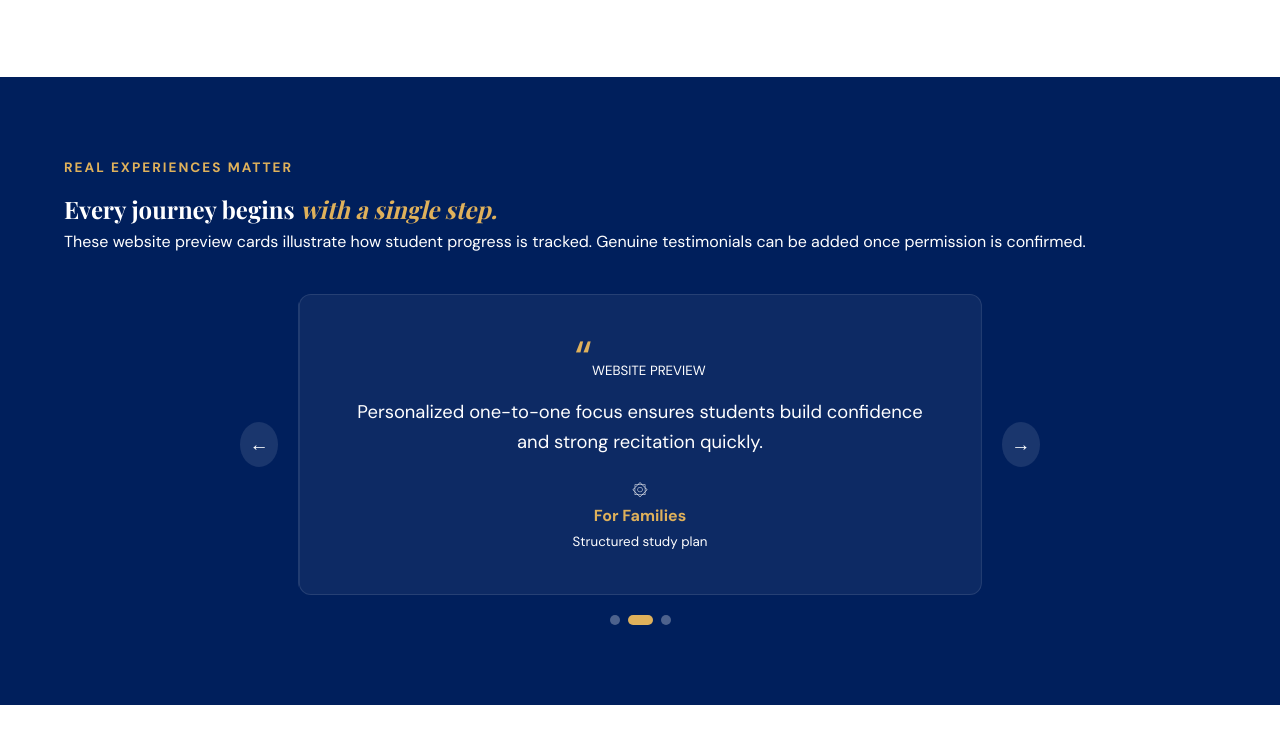
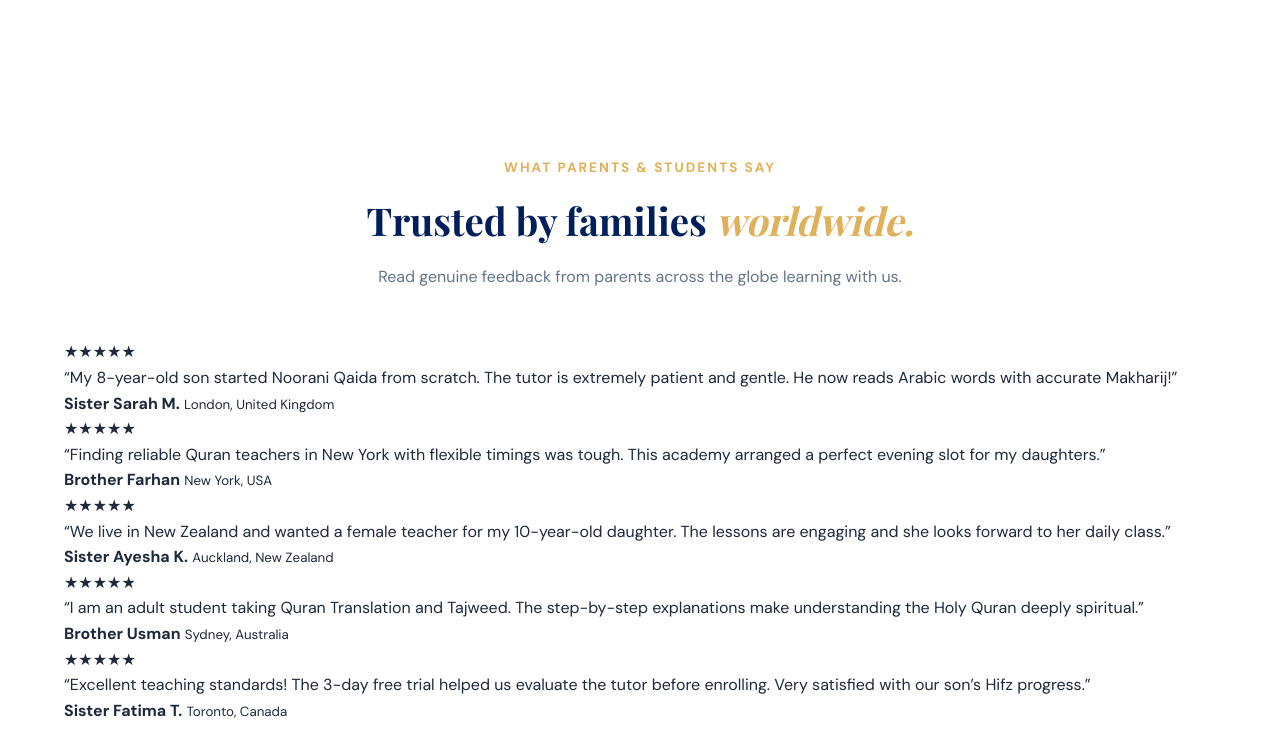
Before and after one commit to khurramabbasoffical/the-best-online-islamic-center, a plain HTML site: page index.html in a window 1280 px wide. Shown: the part 6060-6800 px from the top of the page. Drawn offline with nearby package versions, Linux system fonts and the light colour scheme.

Commit message:
Update index.html

```diff
--- a/index.html
+++ b/index.html
@@ -356,31 +356,61 @@
       </div>
     </section>
 
-    <!-- FEEDBACK SECTION -->
-    <section class="feedback section" id="feedback">
-      <div class="feedback-head reveal">
-        <div>
-          <div class="eyebrow">REAL EXPERIENCES MATTER</div>
-          <h2>Every journey begins <em>with a single step.</em></h2>
-        </div>
-        <p>These website preview cards illustrate how student progress is tracked. Genuine testimonials can be added once permission is confirmed.</p>
+<!-- REVIEWS & TESTIMONIALS SECTION (COMPACT CARDS) -->
+<section class="section reviews-section" id="feedback">
+  <div class="heading reveal">
+    <div class="eyebrow">WHAT PARENTS & STUDENTS SAY</div>
+    <h2>Trusted by families <em>worldwide.</em></h2>
+    <p>Read genuine feedback from parents across the globe learning with us.</p>
+  </div>
+
+  <div class="reviews-grid">
+    <article class="review-card reveal">
+      <div class="stars">★★★★★</div>
+      <p>“My 8-year-old son started Noorani Qaida from scratch. The tutor is extremely patient and gentle. He now reads Arabic words with accurate Makharij!”</p>
+      <div class="reviewer-info">
+        <b>Sister Sarah M.</b>
+        <small>London, United Kingdom</small>
       </div>
-      <div class="slider">
-        <button id="prev" aria-label="Previous feedback card">←</button>
-        <div class="review-window">
-          <div class="review-track" id="track">
-            <article class="review"><span class="quote">“</span><small>WEBSITE PREVIEW</small><p>A welcoming and structured environment to begin your personal Quran learning journey.</p><div class="person"><span>✦</span><b>For New Learners</b><small>Introductory experience</small></div></article>
-            <article class="review"><span class="quote">“</span><small>WEBSITE PREVIEW</small><p>Personalized one-to-one focus ensures students build confidence and strong recitation quickly.</p><div class="person"><span>۞</span><b>For Families</b><small>Structured study plan</small></div></article>
-            <article class="review"><span class="quote">“</span><small>WEBSITE PREVIEW</small><p>Flexible schedules allow adults and working professionals to study seamlessly around busy routines.</p><div class="person"><span>☾</span><b>For Adult Students</b><small>Flexible study track</small></div></article>
-          </div>
-        </div>
-        <button id="next" aria-label="Next feedback card">→</button>
+    </article>
+
+    <article class="review-card reveal">
+      <div class="stars">★★★★★</div>
+      <p>“Finding reliable Quran teachers in New York with flexible timings was tough. This academy arranged a perfect evening slot for my daughters.”</p>
+      <div class="reviewer-info">
+        <b>Brother Farhan</b>
+        <small>New York, USA</small>
       </div>
-      <div class="dots">
-        <button class="active" aria-label="Feedback card 1"></button>
-        <button aria-label="Feedback card 2"></button>
-        <button aria-label="Feedback card 3"></button>
+    </article>
+
+    <article class="review-card reveal">
+      <div class="stars">★★★★★</div>
+      <p>“We live in New Zealand and wanted a female teacher for my 10-year-old daughter. The lessons are engaging and she looks forward to her daily class.”</p>
+      <div class="reviewer-info">
+        <b>Sister Ayesha K.</b>
+        <small>Auckland, New Zealand</small>
       </div>
+    </article>
+
+    <article class="review-card reveal">
+      <div class="stars">★★★★★</div>
+      <p>“I am an adult student taking Quran Translation and Tajweed. The step-by-step explanations make understanding the Holy Quran deeply spiritual.”</p>
+      <div class="reviewer-info">
+        <b>Brother Usman</b>
+        <small>Sydney, Australia</small>
+      </div>
+    </article>
+
+    <article class="review-card reveal">
+      <div class="stars">★★★★★</div>
+      <p>“Excellent teaching standards! The 3-day free trial helped us evaluate the tutor before enrolling. Very satisfied with our son’s Hifz progress.”</p>
+      <div class="reviewer-info">
+        <b>Sister Fatima T.</b>
+        <small>Toronto, Canada</small>
+      </div>
+    </article>
+  </div>
+</section>
     </section>
 
     <!-- FEES & PRICING SECTION -->
```
